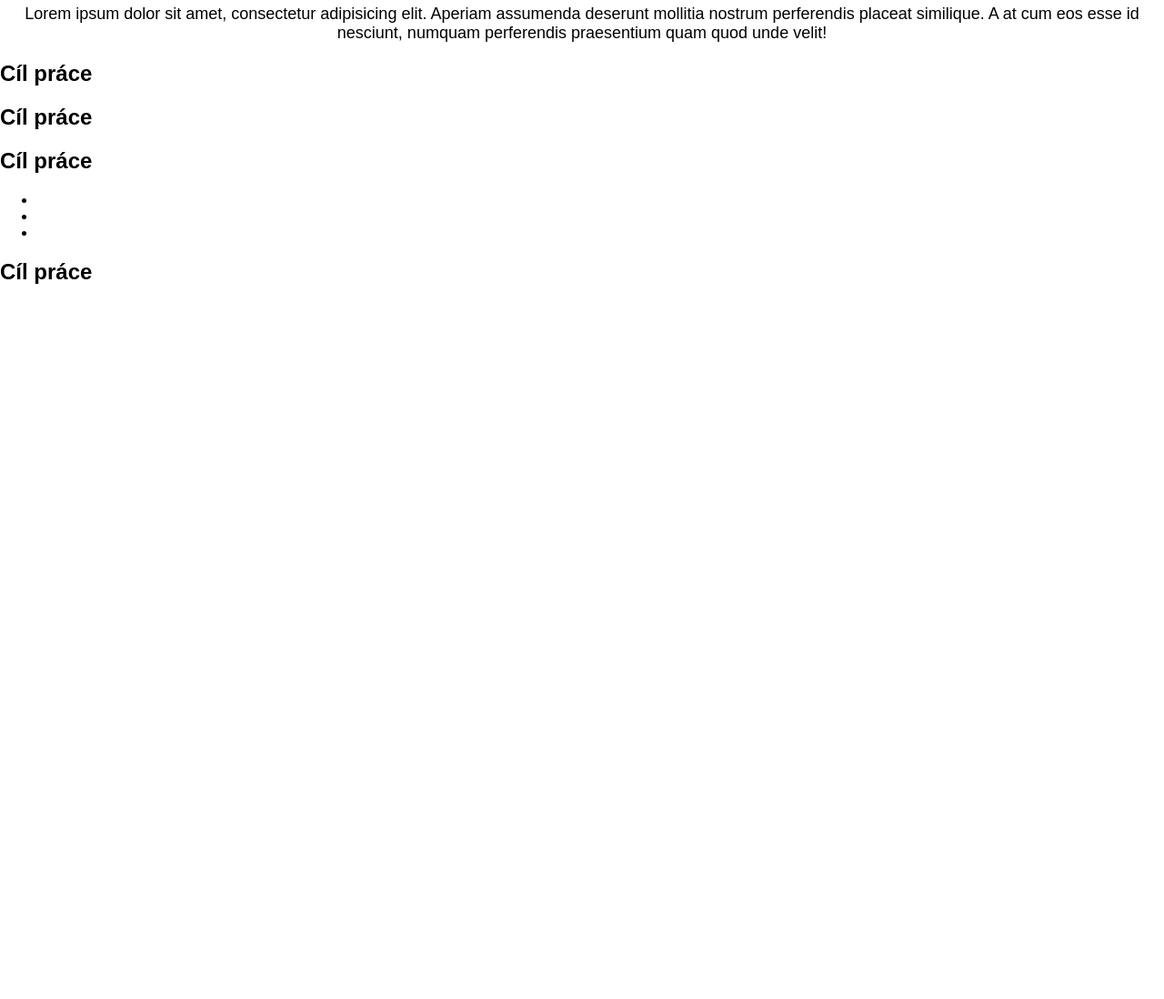
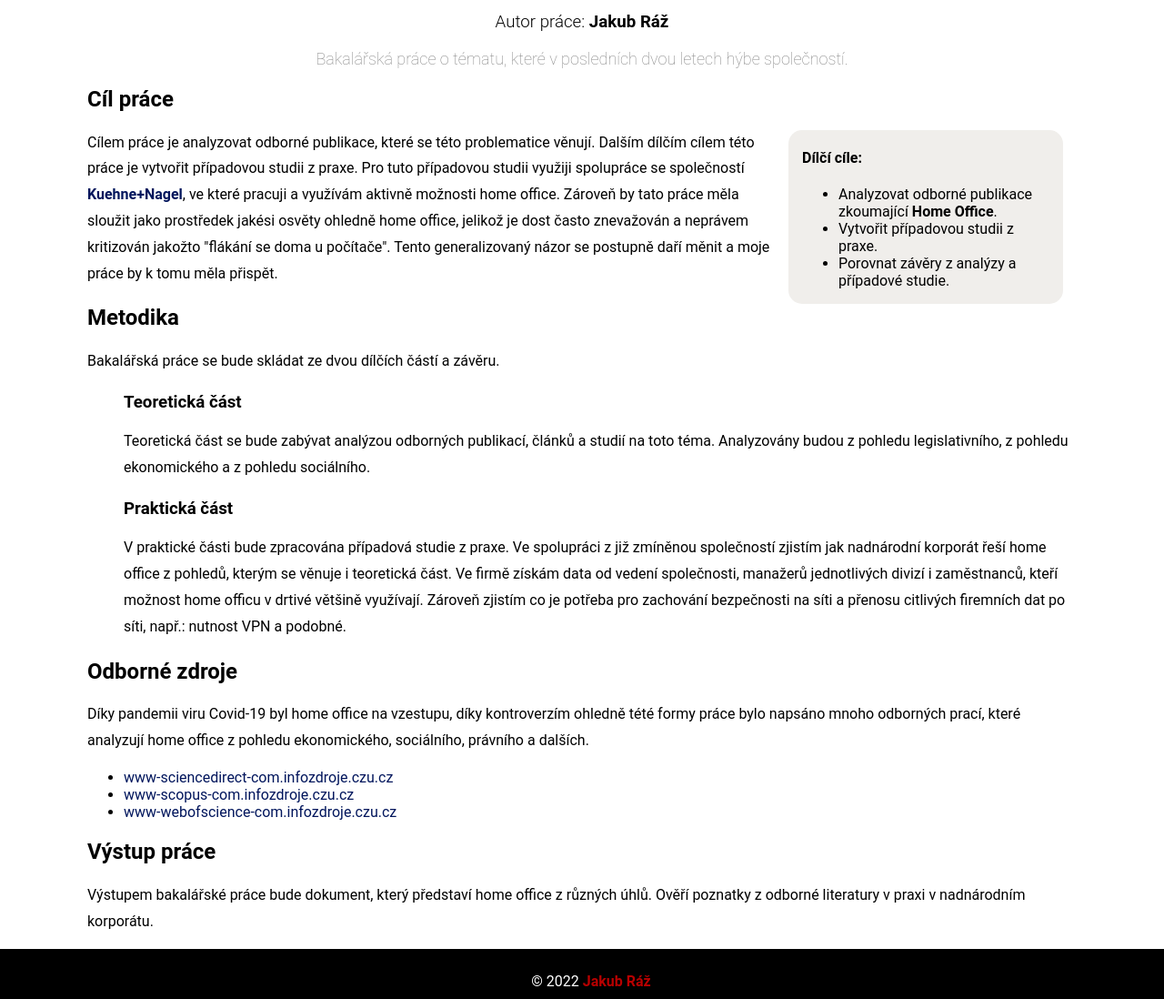
Before and after one commit to jakubraz/znackovaci-jazyk-projekt-html, a plain HTML site: page index.html in a window 1280 px wide. Shown: the part 133-1231 px from the top of the page at 91% size. Before the commit the page ends 800 px from the top, so only its background shows below. Drawn offline with Linux system fonts and the light colour scheme.

Commit message:
Final version

```diff
--- a/index.html
+++ b/index.html
@@ -10,41 +10,77 @@
     <title>Bakalářská práce - Home Office</title>
 </head>
     <body>
+    <header>
         <nav>
             <ul>
-               <li><a href="#">Úvod</a></li>
-               <li><a href="index.html#cil_prace">Cíl práce</a></li>
-               <li><a href="#">Motivace</a></li>
-               <li><a href="#">O autorovi</a></li>
+                <li><a href="#uvod">Úvod</a></li>
+                <li><a href="#cil_prace">Cíl práce</a></li>
+                <li><a href="#metodika">Metodika</a></li>
+                <li><a href="#zdroje">Literatura</a></li>
+                <li><a href="#zaver_vystup">Výstup</a></li>
             </ul>
         </nav>
-       <section class="uvod">
+    </header>
+
+    <section class="uvod" id="uvod">
         <h1>Home Office</h1>
-           <p>Lorem ipsum dolor sit amet, consectetur adipisicing elit. Aperiam assumenda deserunt mollitia nostrum perferendis placeat similique. A at cum eos esse id nesciunt, numquam perferendis praesentium quam quod unde velit!</p>
+        <h3>Autor práce: <strong>Jakub Ráž</strong></h3>
+        <p>Bakalářská práce o tématu, které v posledních dvou letech hýbe společností.</p>
     </section>
 
     <article id="cil_prace">
         <h2>Cíl práce</h2>
+
+        <aside>
+            <h4>Dílčí cíle:</h4>
+            <ul>
+                <li>Analyzovat odborné publikace zkoumající <strong>Home Office</strong>.</li>
+                <li>Vytvořit případovou studii z praxe.</li>
+                <li>Porovnat závěry z analýzy a případové studie.</li>
+            </ul>
+        </aside>
+        <p>Cílem práce je analyzovat odborné publikace, které se této problematice věnují.
+            Dalším dílčím cílem této práce je vytvořit případovou studii z praxe. Pro tuto případovou studii využiji spolupráce se společností
+            <strong><a href="https://cz.kuehne-nagel.com/cs/">Kuehne+Nagel</a></strong>, ve které pracuji a využívám aktivně možnosti home office.
+            Zároveň by tato práce měla sloužit jako prostředek jakési osvěty ohledně home office, jelikož je dost často znevažován a neprávem kritizován jakožto "flákání se doma u počítače".
+            Tento generalizovaný názor se postupně daří měnit a moje práce by k tomu měla přispět.
+        </p>
+    </article>
+
+    <article id="metodika">
+        <h2>Metodika</h2>
+        <p>Bakalářská práce se bude skládat ze dvou dílčích částí a závěru.</p>
+        <section id="teoreticka_cast">
+            <h3>Teoretická část</h3>
+            <p>Teoretická část se bude zabývat analýzou odborných publikací, článků a studií na toto téma. Analyzovány budou z pohledu legislativního, z pohledu ekonomického a z pohledu sociálního. </p>
+        </section>
+        <section id="prakticka_cast">
+            <h3>Praktická část</h3>
+            <p>V praktické části bude zpracována případová studie z praxe. Ve spolupráci z již zmíněnou společností zjistím jak nadnárodní korporát řeší home office z pohledů, kterým se věnuje i teoretická část. Ve firmě získám data od vedení společnosti, manažerů jednotlivých divizí i zaměstnanců, kteří možnost home officu v drtivé většině využívají. Zároveň zjistím co je potřeba pro zachování bezpečnosti na síti a přenosu citlivých firemních dat po síti, např.: nutnost VPN a podobné.</p>
+        </section>
         <p></p>
     </article>
-        <article id="metodika">
-            <h2>Cíl práce</h2>
-            <p></p>
-        </article>
+
     <article id="zdroje">
-            <h2>Cíl práce</h2>
-            <p></p>
+        <h2>Odborné zdroje</h2>
+        <p>Díky pandemii viru Covid-19 byl home office na vzestupu, díky kontroverzím ohledně tété formy práce bylo napsáno mnoho odborných prací,
+                které analyzují home office z pohledu ekonomického, sociálního, právního a dalších.</p>
         <section class="zdroje">
             <ul>
-                    <li><a href="https://www-sciencedirect-com.infozdroje.czu.cz/%22%3EScienceDirect (updated 20200807)"></a></li>
-                    <li><a href="https://www-scopus-com.infozdroje.czu.cz/search/form.uri?display=basic#basic%22%3EScopus (updated 20211122)"></a></li>
-                    <li><a href="https://www-webofscience-com.infozdroje.czu.cz/wos/woscc/basic-search%22%3EWeb of Science (formerly Web Of Knowledge) (updated 20210821)"></a></li>
+                <li><a href="https://www-sciencedirect-com.infozdroje.czu.cz/%22%3EScienceDirect (updated 20200807)">www-sciencedirect-com.infozdroje.czu.cz</a></li>
+                <li><a href="https://www-scopus-com.infozdroje.czu.cz/search/form.uri?display=basic#basic%22%3EScopus (updated 20211122)">www-scopus-com.infozdroje.czu.cz</a></li>
+                <li><a href="https://www-webofscience-com.infozdroje.czu.cz/wos/woscc/basic-search%22%3EWeb of Science (formerly Web Of Knowledge) (updated 20210821)">www-webofscience-com.infozdroje.czu.cz</a></li>
             </ul>
         </section>
         </article>
-        <article id="o_autorovi">
-            <h2>Cíl práce</h2>
-            <p></p>
+
+        <article id="zaver_vystup">
+            <h2>Výstup práce</h2>
+            <p>Výstupem bakalářské práce bude dokument, který představí home office z různých úhlů. Ověří poznatky z odborné literatury v praxi v nadnárodním korporátu.
+            </p>
         </article>
+    <footer>
+        <p>© 2022 <a target="_blank" href="https://www.vesra.cz">Jakub Ráž</a></p>
+    </footer>
     </body>
 </html>
--- a/style.css
+++ b/style.css
@@ -1,48 +1,109 @@
  body{
-     font-family: Arial, Helvetica, sans-serif;
+     font-family: "Roboto", Helvetica, sans-serif;
      margin: 0;
      display: block;
  }
-nav{
-    width: 100%;
-    position: absolute;
-    background-color: black;
-    overflow: auto;
-    margin-bottom: 25px;
+/*Navigace*/
+ nav ul {
+     list-style-type: none;
+     margin: 0;
+     padding: 0;
+     overflow: hidden;
+     background-color: #000000;
+ }
+ nav li {
+     float: left;
+     padding-left: 20px;
+ }
+ nav li a {
+     display: block;
+     color: white;
+     text-align: center;
+     padding: 14px 16px;
+     text-decoration: none;
+ }
+ nav li a:hover {
+     background-color: #ffffff;
+     color: black;
+     transition: 0.3s;
+ }
 
+ /* Úvodní sekce */
+ .uvod h1{
+     text-align: center;
+     font-size: 35px;
+ }
+ .uvod h3{
+     font-weight: 300;
+     text-align: center;
+ }
+ .uvod p{
+     text-align: center;
+     font-size: 18px;
+     font-weight: 15;
+     color: gray;
+ }
+
+ /* Hlavní obsah */
+ article{
+     margin: auto;
+     width: 85%;
+ }
+ article p{
+     line-height: 1.8;
+ }
+ aside {
+     width: 25%;
+     padding: 0 15px 0 15px;
+     margin: 0 15px 0 15px;
+     float: right;
+     background-color: #f0eeeb;
+     color: black;
+     border-radius: 15px;
+ }
+#cil_prace a{
+    text-decoration: none;
+    color: #01155c;
 }
 
- nav ul{
-     list-style-type: none;
-
- }
-nav ul li{
-    display: inline-block;
-
+.zdroje a{
+    text-decoration: none;
+    color: #01155c;
 }
- nav ul li a{
-     padding: 15px 15px;
-     text-decoration: none;
-     color: white;
-     text-align: center;
-
- }
- nav ul li a:hover{
-     color: red;
-     background-color: white;
-     transition: 0.5s;
- }
-
-.uvod{
-    padding-top: 40px;
+.zdroje a:hover{
+    color: red;
+    transition: 0.5s;
+}
+article #prakticka_cast, #teoreticka_cast{
+    padding-left: 40px;
 }
 
-.uvod h1{
-    text-align: center;
-    font-size: 35px;
-}
 
-.uvod p{
-    text-align: center;
-    font-size: 18px;
-}
+/* Footer */
+ footer{
+     width: 100%;
+     background-color: black;
+     padding: 10px;
+ }
+ footer p{
+     color: white;
+     margin-bottom: 0;
+     text-align: center;
+ }
+ footer a{
+     text-decoration: none;
+     color: #b80000;
+     font-weight: bold;
+ }
+/*Media Queris*/
+ @media screen and (max-width: 768px){
+     nav ul li{
+         float: none;
+     }
+     aside{
+         display: flex;
+         width: 100%;
+         float: none;
+         margin: auto;
+     }
+ }
```
Lines whose indentation alone changed are shown as unchanged.
